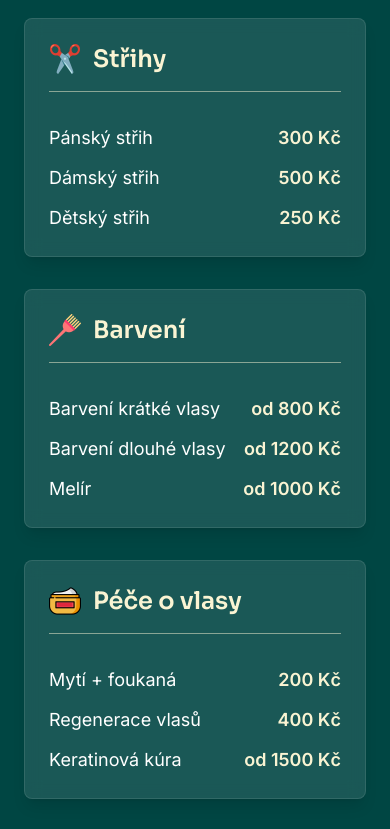
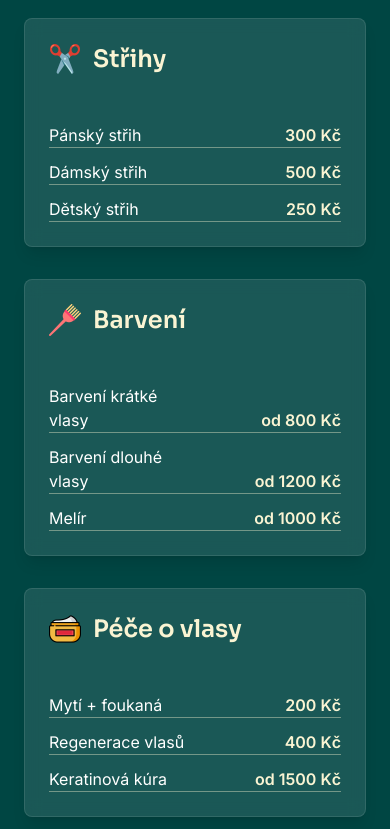
Before and after one commit to thentrsfs/studio-aura, a Next.js app: page / in a window 390 px wide. Shown: the part 1840-2669 px from the top of the page. Built offline with nearby package versions, Linux system fonts and the light colour scheme.

Commit message:
Fix cta button hover effect, items text in pricing section to have smaller text on mobile and nav dots to update on reload.

```diff
--- a/app/page.tsx
+++ b/app/page.tsx
@@ -35,6 +35,8 @@ export default function Home() {
     }
   };
 
+  onScroll();
+
   window.addEventListener("scroll", onScroll);
   return () => window.removeEventListener("scroll", onScroll);
 }, []);
--- a/components/sections/Pricing.tsx
+++ b/components/sections/Pricing.tsx
@@ -46,14 +46,14 @@ const Pricing = ({theme, isMenuOpen, setIsMenuOpen} : {theme: string, isMenuOpen
         <div className="grid lg:grid-cols-3 gap-8">
             {prices.map((category) => (
                 <div key={category.id} className="price-item flex flex-col gap-8 bg-white/10 border border-white/10 hover:shadow-2xl hover:scale-101 backdrop-blur p-6 rounded-lg shadow-lg">
-                    <div className="flex gap-3 border-b border-background/50">
+                    <div className="flex gap-3 ">
                      <Image src={category.icon} alt={category.title} width={20} height={20} className="h-8 w-8" />
                     <h3 className="text-2xl font-semibold pb-4 font-sora text-background">{category.title}</h3>
                     </div>
-                    <ul className="text-lg text-white flex flex-col gap-3">
+                    <ul className="lg:text-lg text-white flex flex-col gap-3 ">
                         {category.services.map((service) => (
-                            <li key={service.id} className="flex justify-between items-center">
-                                {service.name} <span className="font-semibold text-background">{service.price}</span>
+                            <li key={service.id} className="grid grid-cols-2 border-b border-background/40">
+                                {service.name} <span className="font-semibold text-background ml-auto mt-auto">{service.price}</span>
                             </li>
                         ))}
                     </ul>
--- a/components/ui/CustomButton.tsx
+++ b/components/ui/CustomButton.tsx
@@ -1,7 +1,7 @@
 
 const CustomButton = ({theme = 'primary', className} : {theme?: 'primary' | 'secondary', className?: string}) => {
   return (
-     <button className={`py-2.5 px-10 rounded-lg ${theme === 'primary' ? 'bg-primary text-white not-[]:hover:bg-primary-hover' : 'bg-background text-primary hover:bg-background-hover'} font-medium cursor-pointer transition-all duration-300 ${className}`}>
+     <button className={`py-2.5 px-10 rounded-lg ${theme === 'primary' ? 'bg-primary text-white hover:bg-primary-hover' : 'bg-background text-primary hover:bg-background-hover'} font-medium cursor-pointer transition-all duration-300 ${className}`}>
       Objednat se
     </button>
   )
```
